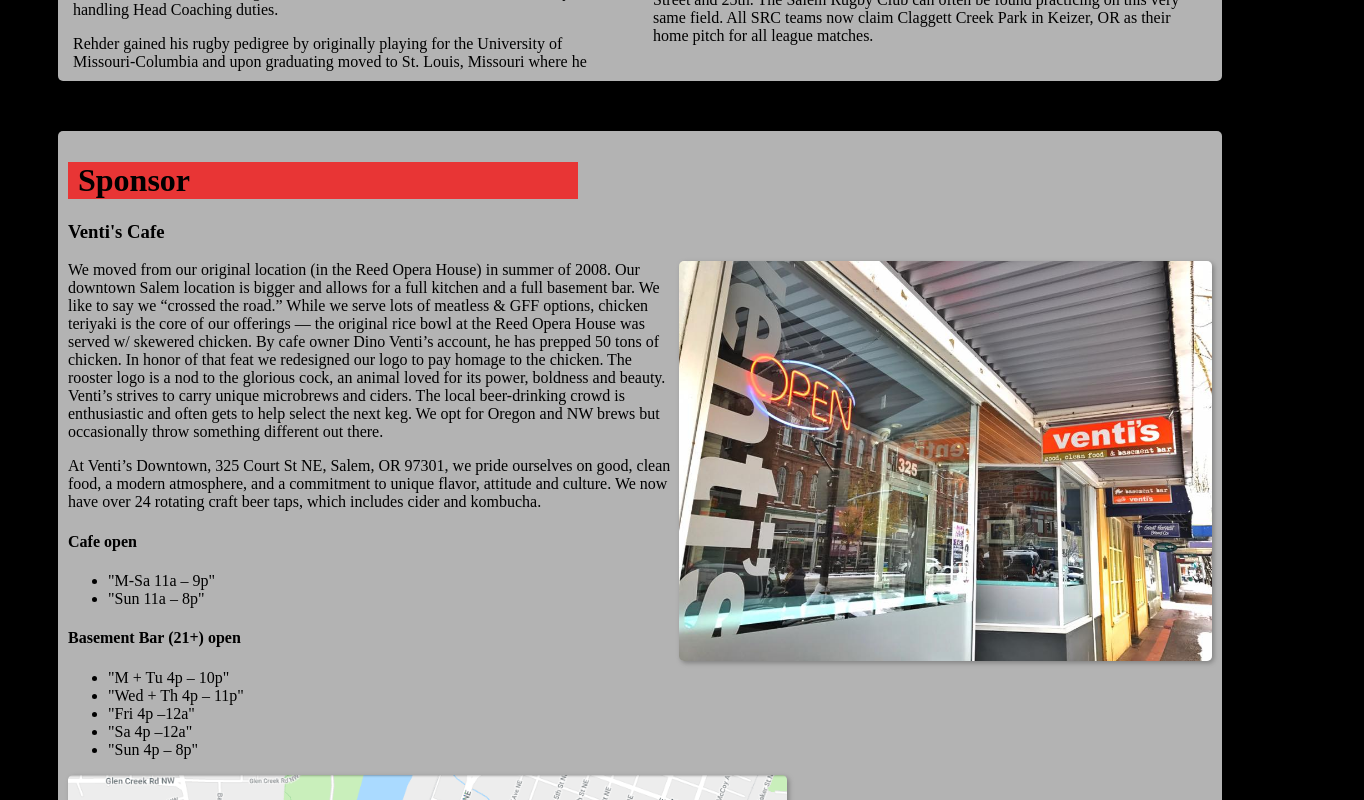
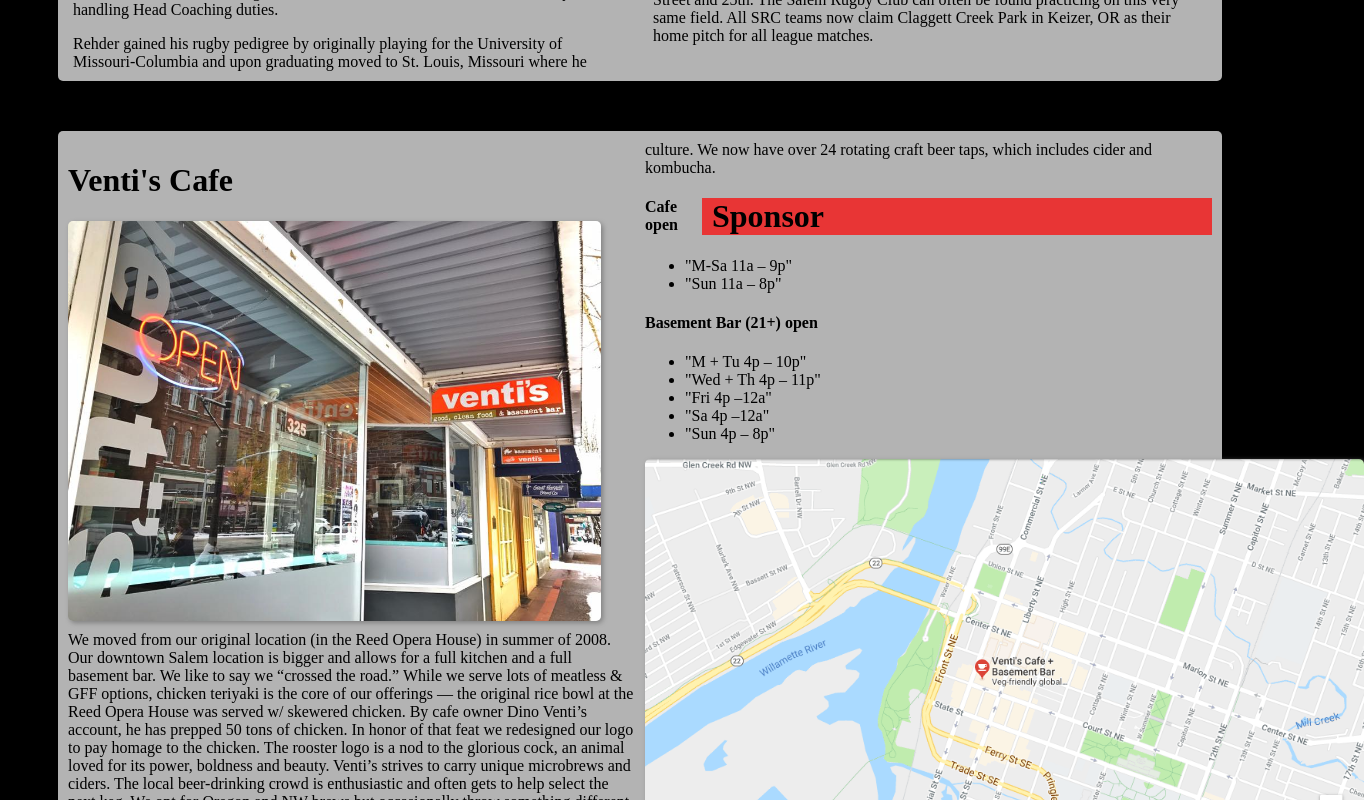
Before and after one commit to AlexGarcia2/capstone, a React app: page / in a window 1280 px wide. Shown: the part 920-1720 px from the top of the page, 1364 px wide, since content can reach past the window. Built offline with nearby package versions, Linux system fonts and the light colour scheme.

Commit message:
add styling columns and spacing styling

```diff
--- a/src/components/Sponsor.jsx
+++ b/src/components/Sponsor.jsx
@@ -9,33 +9,42 @@
   boxShadow:'2px 2px 20px black',
   borderRadius:'5px',
   background: 'rgba(255, 255, 255, 0.7)',
-  gridRow: '1/2'
+  gridRow: '1/2',
+  columnCount:'2',
+  columnGap:'10px'
 }
-const imgCard={
+const imgStore={
+  marginRight:'15px',
+  marginBottom:'10px',
+  float:'left',
+  boxShadow:'2px 2px 5px grey',
+  borderRadius:'5px',
+  height:'400px'
+}
+const imgMap={
   boxShadow:'2px 2px 5px grey',
   borderRadius:'5px',
   height:'400px'
 }
 const title={
+  float:'right',
   background: 'rgba(255, 0, 0, 0.7)',
   width:'500px',
   paddingLeft:'10px',
 }
-const imgPos={
-  float:'right'
-}
+
 
 function Sponsor(){
   return (
     <div style={card}>
-      <h1 style={title}>Sponsor</h1>
+
 
       <div>
         <div>
-          <h3>Venti's Cafe</h3>
+          <h1>Venti's Cafe</h1>
         </div>
-        <div style={imgPos}>
-          <img src={store} style={imgCard}/>
+        <div>
+          <img src={store} style={imgStore}/>
         </div>
         <div>
           <p>We moved from our original location (in the Reed Opera House) in summer of 2008. Our downtown Salem location is bigger and allows for a full kitchen and a full basement bar. We like to say we “crossed the road.”
@@ -46,8 +55,11 @@
         </div>
         <div>
           At Venti’s Downtown, 325 Court St NE, Salem, OR 97301, we pride ourselves on good, clean food, a modern atmosphere, and a commitment to unique flavor, attitude and culture. We now have over 24 rotating craft beer taps, which includes cider and kombucha.
-
         </div>
+        <div>
+          <h1 style={title}>Sponsor</h1>
+        </div>
+        <div>
           <h4>Cafe open</h4>
           <ul>
             <li>"M-Sa 11a – 9p"</li>
@@ -62,8 +74,9 @@
             <li>"Sa 4p –12a"</li>
             <li>"Sun 4p – 8p"</li>
           </ul>
+        </div>
         <div >
-          <img src={venti} style={imgCard}/>
+          <img src={venti} style={imgMap}/>
         </div>
 
       </div>
```
Lines whose indentation alone changed are shown as unchanged.
